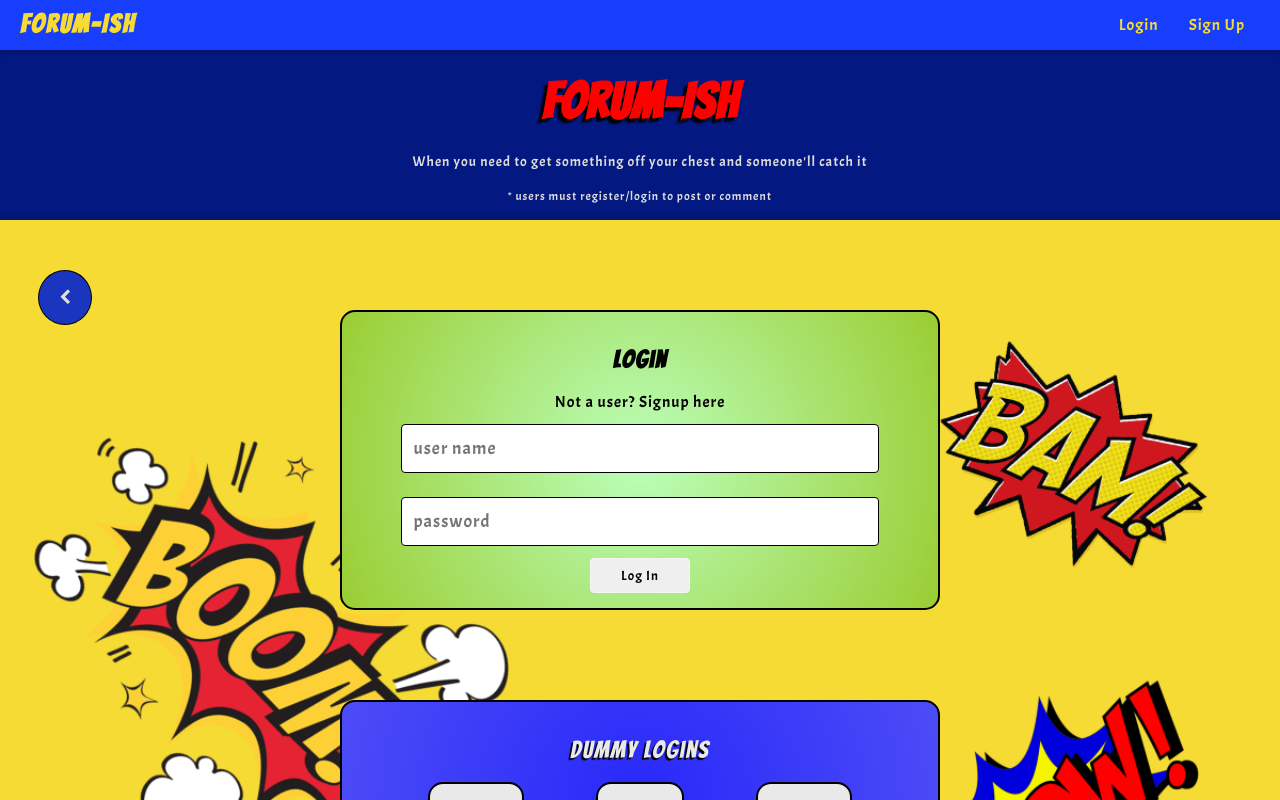
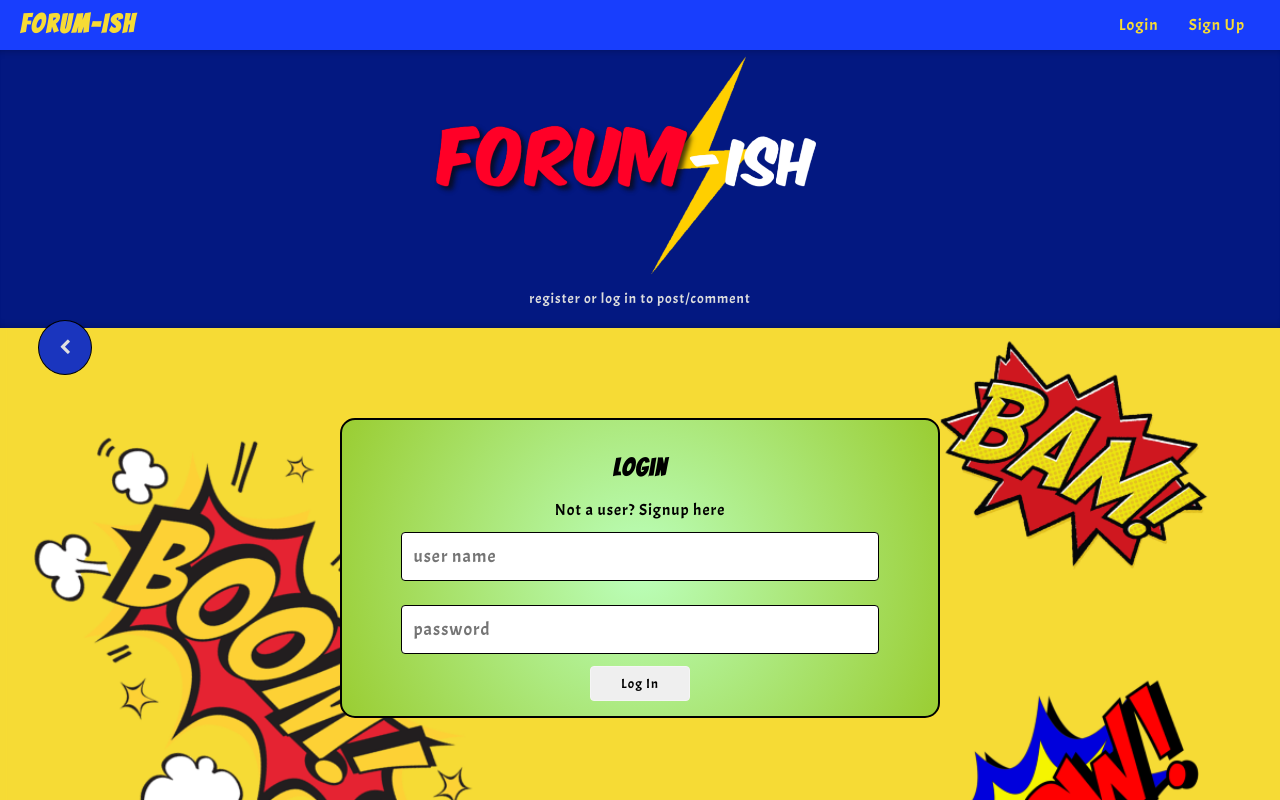
Before and after one commit to Kotieheim/Forum-ish, a React (Create React App) app: page /login in a window 1280 px wide. Shown: the top 800 px of the page. Built offline with nearby package versions, Linux system fonts and the light colour scheme; no server answers.

Commit message:
fix comments

```diff
--- a/package.json
+++ b/package.json
@@ -25,7 +25,7 @@
     "predeploy": "npm run build",
     "deploy": "now ./build",
     "eject": "react-scripts eject",
-    "postdeploy": "now alias -A ./build/now.json"
+    "postdeploy": "now --prod -A ./build/now.json"
   },
   "eslintConfig": {
     "extends": "react-app"
--- a/src/components/AddPost/AddPost.css
+++ b/src/components/AddPost/AddPost.css
@@ -58,3 +58,13 @@
   padding: 8px;
   margin-bottom: 20px;
 }
+.AddPost_topic {
+  display: block;
+  margin-bottom: 15px;
+  border: 1px solid black;
+  padding: 4px;
+  width: 130px;
+  background-color: #ffffff;
+  text-align: center;
+  transform: skew(10deg);
+}
--- a/src/components/AddPost/AddPost.js
+++ b/src/components/AddPost/AddPost.js
@@ -56,12 +56,14 @@ export class AddPost extends Component {
   render() {
     return (
       <form className="AddPost" onSubmit={this.handleSubmit}>
+        <label htmlFor="style" className="AddPost_topic">
+          Choose a topic:
+        </label>
         <select required name="style" className="AddPost_style">
-          <option value={null}>Topic Style</option>
+          <option>Misc</option>
           <option>Music</option>
           <option>School</option>
           <option>News</option>
-          <option>Misc</option>
         </select>
         <div className="AddPost_title">
           <input name="title" placeholder="Title" />
--- a/src/components/App/App.css
+++ b/src/components/App/App.css
@@ -20,7 +20,7 @@
 }
 
 .Banner {
-  padding: 15px 0;
+  padding: 6px 0;
   width: 100%;
   background-color: #031881;
   text-align: center;
@@ -30,20 +30,26 @@
     inset 0 -8px 8px -8px rgba(0, 0, 0, 0.3);
 }
 
-.Banner h1 {
+.Banner_title {
+  display: block;
+  margin: 0 auto;
+  width: 200px;
+}
+
+/* .Banner h1 {
   margin: 10px 0;
   font-family: "Bangers", cursive;
   font-size: 50px;
   color: #ff0000;
   text-shadow: -4px 4px 2px #000000;
-}
+} */
 .Banner p {
-  padding: 015px;
+  padding: 15px;
   font-size: 14px;
   color: rgb(221, 221, 221);
 }
 .Banner span {
-  padding: 015px;
+  padding: 15px;
   font-size: 12px;
   color: rgb(221, 221, 221);
 }
@@ -63,7 +69,7 @@
   writing-mode: vertical-rl;
   text-orientation: upright;
   position: fixed;
-  left: 3px;
+  left: 4px;
   top: 270px;
 }
 @media (min-width: 570px) {
@@ -77,6 +83,12 @@
     padding: 12px;
     left: 8px;
   }
+  .Banner_title {
+    width: 350px;
+  }
+  .Banner_home_button {
+    top: 40%;
+  }
 }
 @media (min-width: 960px) {
   .App_main {
@@ -86,4 +98,7 @@
     padding: 18px;
     left: 38px;
   }
+  .Banner_title {
+    width: 420px;
+  }
 }
--- a/src/components/App/App.js
+++ b/src/components/App/App.js
@@ -8,6 +8,7 @@ import PostPage from "../../routes/PostPage/PostPage";
 import MakePostPage from "../../routes/MakePostPage/MakePostPage";
 import "./App.css";
 import PrivateRoute from "../Utils/PrivateRoute";
+import bannerlogo from "../../images/bannerlogo.png";
 
 export class App extends Component {
   state = {
@@ -37,14 +38,9 @@ export class App extends Component {
             to="/"
             aria-label="home"
           ></Link>
-          <h1 className="Banner_title">FORUM-ISH</h1>
-          <p className="Banner_saying">
-            When you need to get something off your chest and someone'll catch
-            it
-          </p>
-          <span className="Banner_instructions">
-            * users must register/login to post or comment
-          </span>
+          {/* <h1 className="Banner_title">FORUM-ISH</h1> */}
+          <img className="Banner_title" src={bannerlogo} alt="forum-ish logo" />
+          <p className="Banner_saying">register or log in to post/comment</p>
         </div>
         <main className="App_main">
           <Switch>
--- a/src/components/CommentForm/CommentForm.css
+++ b/src/components/CommentForm/CommentForm.css
@@ -3,7 +3,6 @@
 }
 
 .CommentForm_text {
-  font-family: "Bangers", cursive;
   letter-spacing: 1px;
   box-sizing: border-box;
   border: 2px solid black;
--- a/src/routes/MakePostPage/MakePostPage.css
+++ b/src/routes/MakePostPage/MakePostPage.css
@@ -12,3 +12,6 @@
   letter-spacing: 1.5px;
   font-weight: lighter;
 }
+.MakePostPage {
+  margin-bottom: 10%;
+}
--- a/src/routes/PostPage/PostPage.css
+++ b/src/routes/PostPage/PostPage.css
@@ -6,6 +6,7 @@
   padding: 30px;
 }
 .Comment_list {
+  font-family: "Bangers", cursive;
   display: block;
   border: 2px solid black;
   width: 150px;
```
Also changed, not shown: public/now.json (+32 -5 lines), public/site.webmanifest, src/images/bannerlogo.PNG, 1 other file (tests, documents, lock files or other folders).
